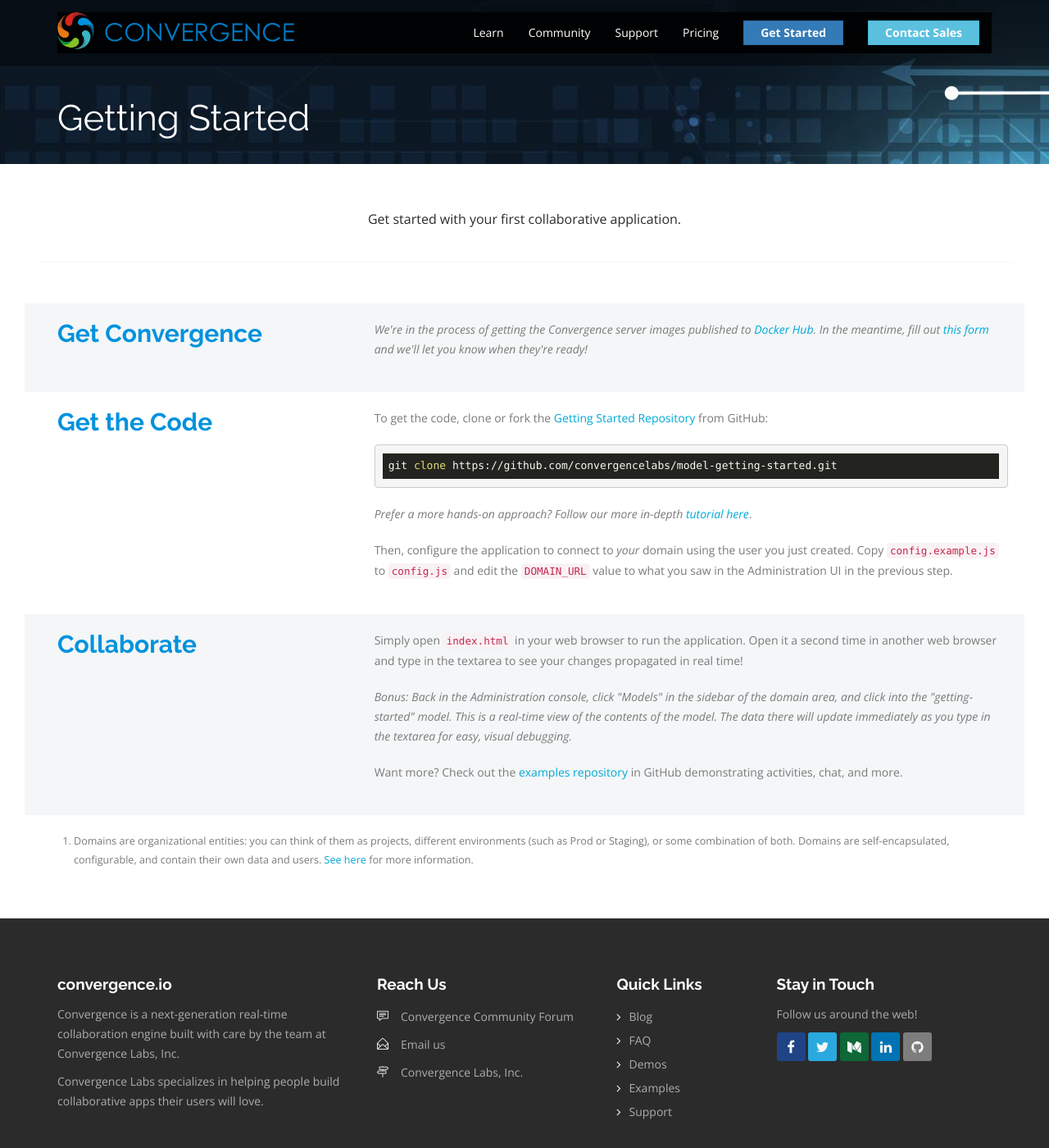
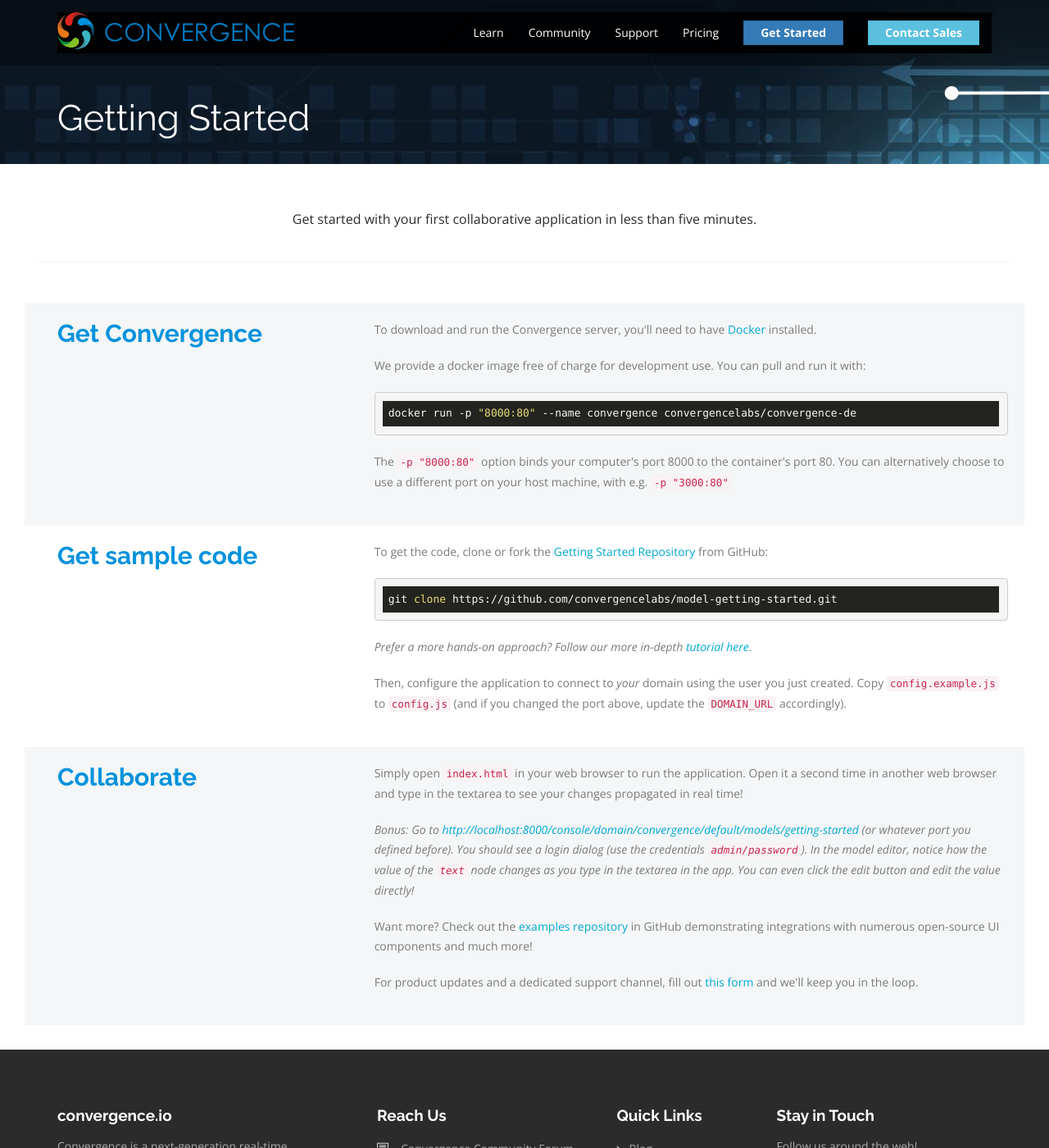
Before and after one commit to convergencelabs/convergence-io, a Jekyll site: the page built from pages/quickstart.html, in a window 1280 px wide and 1400 px high. Shown: the whole window at 82% size. Built offline with Jekyll 4.4.1, drawn with Linux system fonts in a browser that asks for light colours.

Commit message:
Updated quickstart guide to point to convergence-de

```diff
--- a/pages/quickstart.html
+++ b/pages/quickstart.html
@@ -7,7 +7,7 @@
   <div class="row">
     <div class="col-lg-12">
       <div class="headline">
-        <p>Get started with your first collaborative application.</p>
+        <p>Get started with your first collaborative application in less than five minutes.</p>
       </div>
     </div>
   </div>
@@ -16,12 +16,15 @@
   <div class="row">
     <div class="col-md-4 col-sm-12 alt-band-title"><h2>Get Convergence</h2></div>
     <div class="col-md-8 col-sm-12 alt-band-content">
-      <p><em>We're in the process of getting the Convergence server images published to <a href="https://hub.docker.com/u/convergencelabs">Docker Hub</a>.  In the meantime, fill out <a href="/start/">this form</a> and we'll let you know when they're ready!</em>
+      <p>To download and run the Convergence server, you'll need to have <a href="https://www.docker.com/get-started">Docker</a> installed.</p>
+      <p>We provide a <a href="https://hub.docker.com/u/convergencelabs"></a>docker image</a> free of charge for development use.  You can pull and run it with:</p>
+      <p><pre><code class="bash">docker run -p "8000:80" --name convergence convergencelabs/convergence-de</code></pre></p>
+      <p>The <code>-p "8000:80"</code> option binds your computer's port 8000 to the container's port 80.  You can alternatively choose to use a different port on your host machine, with e.g. <code>-p "3000:80"</code></p>
       </p>
     </div>
   </div>
   <div class="row">
-    <div class="col-md-4 col-sm-12 alt-band-title"><h2>Get the Code</h2></div>
+    <div class="col-md-4 col-sm-12 alt-band-title"><h2>Get sample code</h2></div>
     <div class="col-md-8 col-sm-12 alt-band-content">
       <p>To get the code, clone or fork the <a href="https://github.com/convergencelabs/model-getting-started">Getting
         Started Repository</a> from GitHub:
@@ -29,7 +32,7 @@
       <p><pre><code class="bash">git clone https://github.com/convergencelabs/model-getting-started.git</code></pre></p>
       <p><em>Prefer a more hands-on approach? Follow our more in-depth <a href="/tutorial/">tutorial here</a></em>.</p>
       <p>Then, configure the application to connect to <em>your</em> domain using the user you just created. Copy <code>config.example.js</code>
-        to <code>config.js</code> and edit the <code>DOMAIN_URL</code> value to what you saw in the Administration UI in the previous step.
+        to <code>config.js</code> (and if you changed the port above, update the <code>DOMAIN_URL</code> accordingly).
       </p>
     </div>
   </div>
@@ -39,21 +42,11 @@
       <p>Simply open <code>index.html</code> in your web browser to run the application. Open it a second time in
         another web browser and type in the textarea to see your changes propagated in real time!
       </p>
-      <p><em>Bonus: Back in the Administration console, click "Models" in the sidebar of the domain area, and click into the "getting-started" model. This is a real-time view of the contents of the model.  The data there will update immediately as you type in the textarea for easy, visual debugging.</em></p>
+      <p><em>Bonus: Go to <a href="http://localhost:8000/console/domain/convergence/default/models/getting-started" target="_blank">http://localhost:8000/console/domain/convergence/default/models/getting-started</a> (or whatever port you defined before). You should see a login dialog (use the credentials <code>admin/password</code>). In the model editor, notice how the value of the <code>text</code> node changes as you type in the textarea in the app.  You can even click the edit button and edit the value directly!</em></p>
       <p>Want more? Check out the <a href="https://github.com/convergencelabs/examples">examples repository</a> in
-        GitHub demonstrating activities, chat, and more.
+        GitHub demonstrating integrations with numerous open-source UI components and much more!
       </p>
-    </div>
-  </div>
-  <div class="row footnotes">
-    <div class="col-md-12 col-sm-12 alt-band-title">
-      <ol>
-        <li id="footnote-1">Domains are organizational entities: you can think of them as projects, different
-          environments (such as Prod or Staging), or some combination of both. Domains are self-encapsulated,
-          configurable, and contain their own data and users. <a
-            href="https://docs.convergence.io/guide/getting-started.html">See here</a> for more information.
-        </li>
-      </ol>
+      <p>For product updates and a dedicated support channel, fill out <a href="/start/">this form</a> and we'll keep you in the loop.</em>
     </div>
   </div>
 </div>
```
